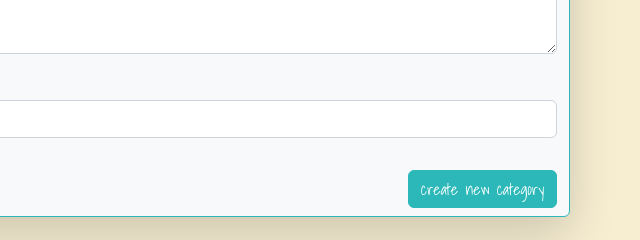
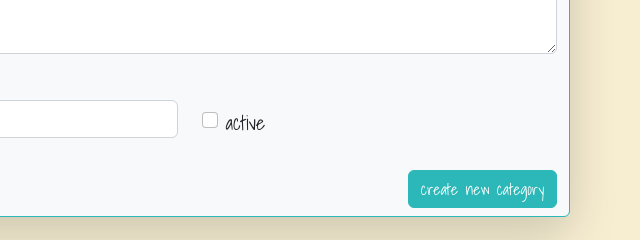
Before and after one commit to Koenigka/technikum-backend-frontend-webshop, a website: page Frontend_Bootstrap/admin-category.html in a window 1280 px wide. Shown: the part 449-689 px from the top of the page, 640-1280 px from the left. Drawn offline with nearby package versions, Linux system fonts and the light colour scheme.

Commit message:
category

```diff
--- a/Frontend_Bootstrap/admin-category.html
+++ b/Frontend_Bootstrap/admin-category.html
@@ -111,11 +111,19 @@
 
 
   <div class="row mb-3">
-    <div class="col-md-12">
+    <div class="col-md-8">
     <label for="category-img" class="fs-5">Category Image</label>
     <div class="input-group mb-2">
         <input class="form-control" type="file" id="file" name="file"  required>
       </div>
+  </div>
+  <div class="col-md-4 d-flex align-items-end">
+    <div class="form-check mb-2 ">
+      <input type="checkbox" class="form-check-input"  name="status" id="status">
+      <label class="form-check-label fs-5" for="status" >
+        active
+      </label>
+    </div>
   </div>
   </div>
             <button type="submit" class="btn btn-warning text-white float-end mt-2 mb-2"> create new category</button>
```
